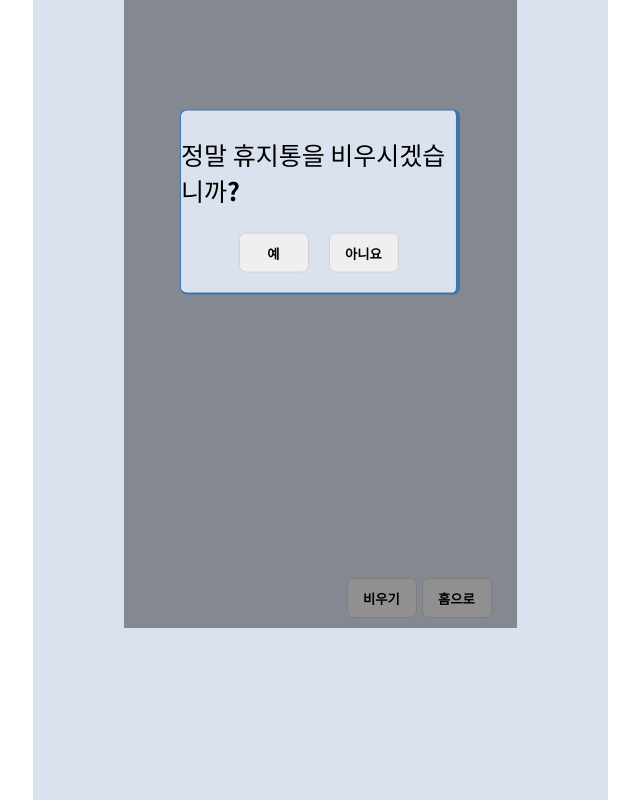
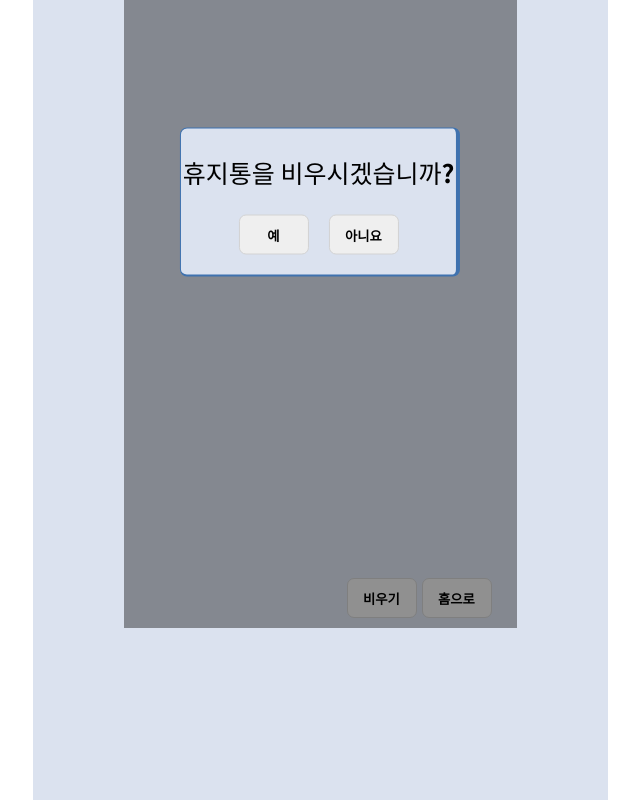
Before and after one commit to tteokbokki-master/ToDoListProject, a React (Vite) app: page /trash in a window 1280 px wide. Both pictures are taken after a click on the button "비우기". Shown: the part 52-852 px from the top of the page, without its empty margins (320-960 px from the left). Built offline with nearby package versions, Linux system fonts and the light colour scheme; a web font is replaced by a local one.

Commit message:
Fix: 휴지통 멘트 수정

```diff
--- a/src/Components/Trash/ClearModal.jsx
+++ b/src/Components/Trash/ClearModal.jsx
@@ -13,7 +13,7 @@ export default function ClearModal ({realClear,nuClear}){
   return(
     <div className='ClearModal-Container'>
       <div className="ClearModal">
-        <p>정말 휴지통을 비우시겠습니까?</p>
+        <p>휴지통을 비우시겠습니까?</p>
         <div className='ClearModal-Btn'>
           <button onClick={onClicknuClear}>예</button>
           <button onClick={onClickClear}>아니요</button>
```
